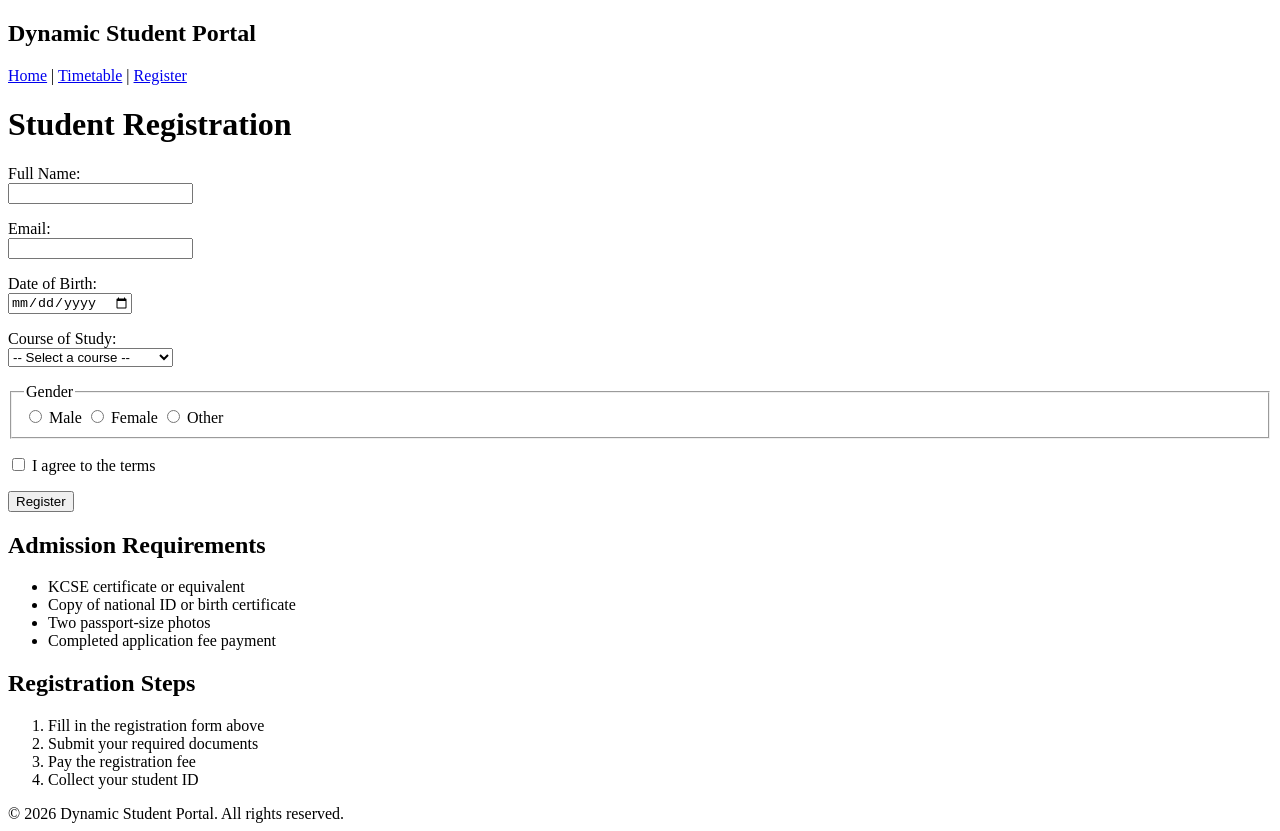
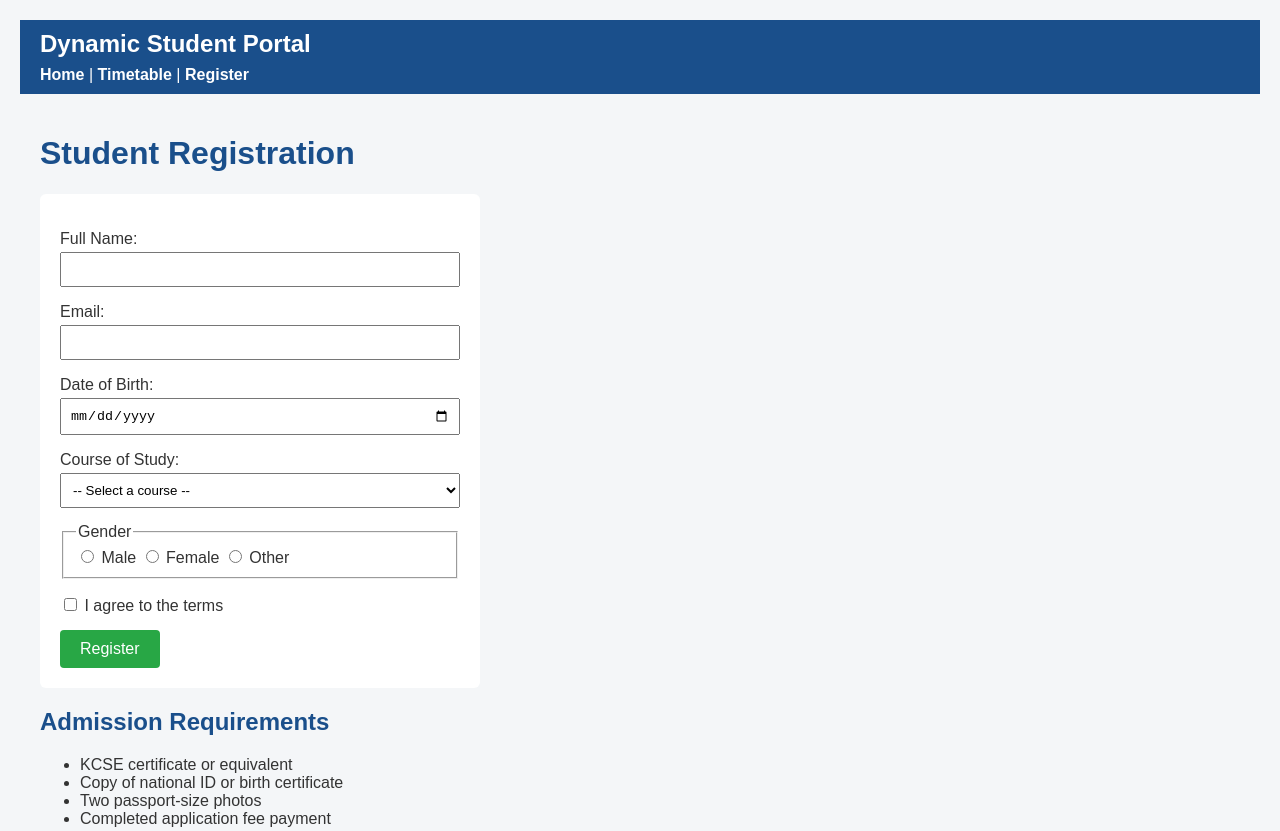
Before and after one commit to Ryan-Biama/dynamic-student-portal, a plain HTML site: page register.html in a window 1280 px wide. Shown: the top 831 px of the page. Drawn offline with Linux system fonts and the light colour scheme.

Commit message:
Add base CSS styling for homepage and form

```diff
--- a/register.html
+++ b/register.html
@@ -4,6 +4,7 @@
   <meta charset="UTF-8">
   <meta name="viewport" content="width=device-width, initial-scale=1.0">
   <title>Register | Dynamic Student Portal</title>
+  <link rel="stylesheet" href="styles.css">
 </head>
 <body>
 
--- /dev/null
+++ b/styles.css
@@ -0,0 +1,96 @@
+/* ---------- Base styles (whole site) ---------- */
+body {
+  font-family: Arial, Helvetica, sans-serif;
+  background-color: #f4f6f8;
+  color: #333;
+  margin: 0;
+  padding: 20px;
+}
+
+h1, h2 {
+  color: #1a4f8b;
+}
+
+header, footer {
+  background-color: #1a4f8b;
+  color: white;
+  padding: 10px 20px;
+}
+
+header h2 {
+  color: white;
+  margin: 0 0 8px 0;
+}
+
+nav a {
+  color: white;
+  text-decoration: none;
+  font-weight: bold;
+}
+
+nav a:hover {
+  text-decoration: underline;
+}
+
+main {
+  padding: 20px;
+}
+
+img {
+  max-width: 100%;
+  height: auto;
+}
+
+table {
+  border-collapse: collapse;
+  background-color: white;
+}
+
+th, td {
+  border: 1px solid #ccc;
+  padding: 8px 12px;
+}
+
+th {
+  background-color: #e8eef5;
+}
+
+/* ---------- Registration form ---------- */
+form {
+  background-color: white;
+  padding: 20px;
+  max-width: 400px;
+  border-radius: 6px;
+}
+
+form p {
+  margin-bottom: 15px;
+}
+
+input[type="text"],
+input[type="email"],
+input[type="date"],
+select {
+  width: 100%;
+  padding: 8px;
+  margin-top: 4px;
+  box-sizing: border-box;
+}
+
+fieldset {
+  margin-bottom: 15px;
+}
+
+button[type="submit"] {
+  background-color: #28a745;
+  color: white;
+  border: none;
+  padding: 10px 20px;
+  font-size: 16px;
+  border-radius: 4px;
+  cursor: pointer;
+}
+
+button[type="submit"]:hover {
+  background-color: #1e7e34;
+}
```
Also changed, not shown: index.html (+1 -0 lines), timetable.html (+2 -1 lines).
